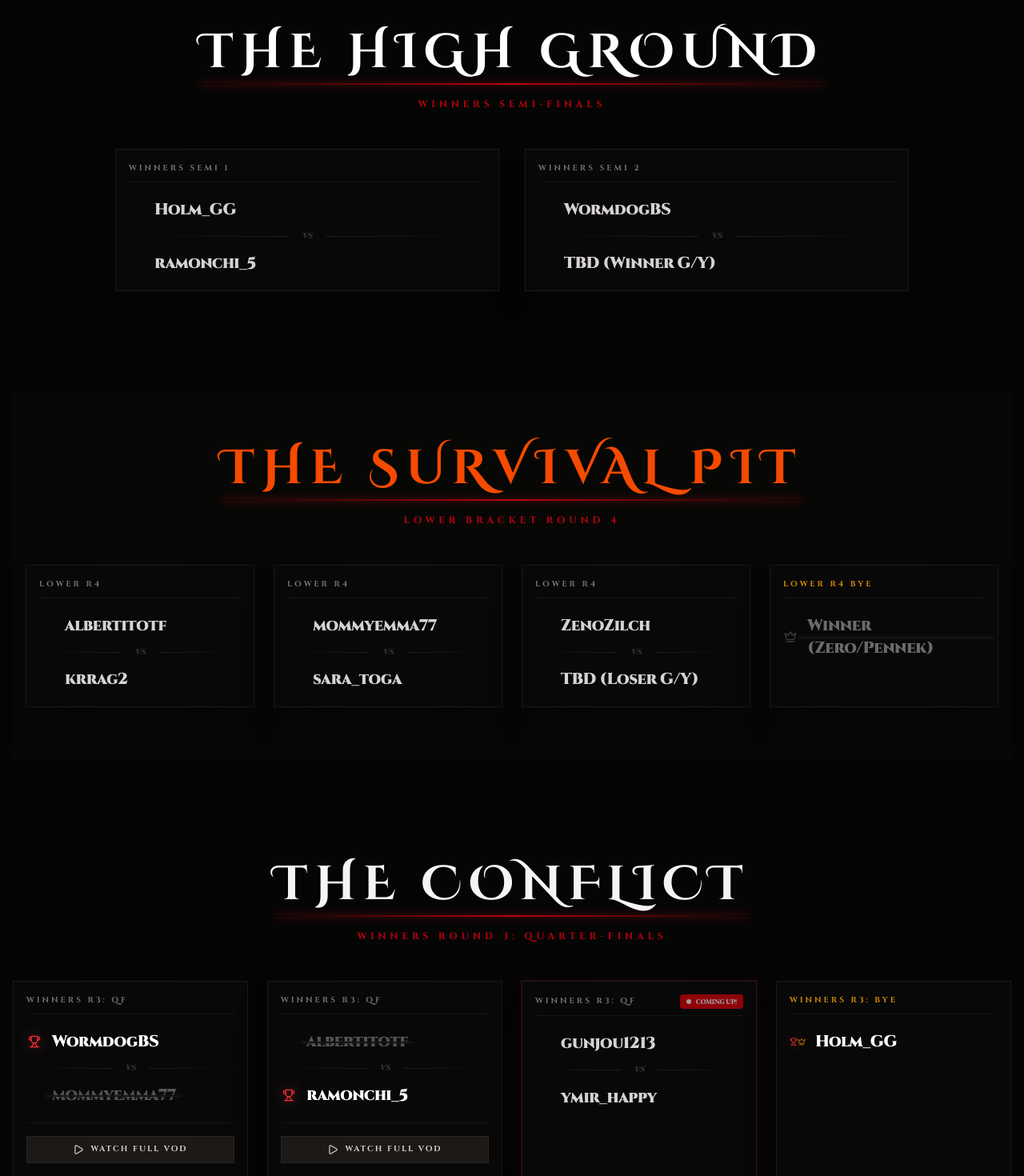
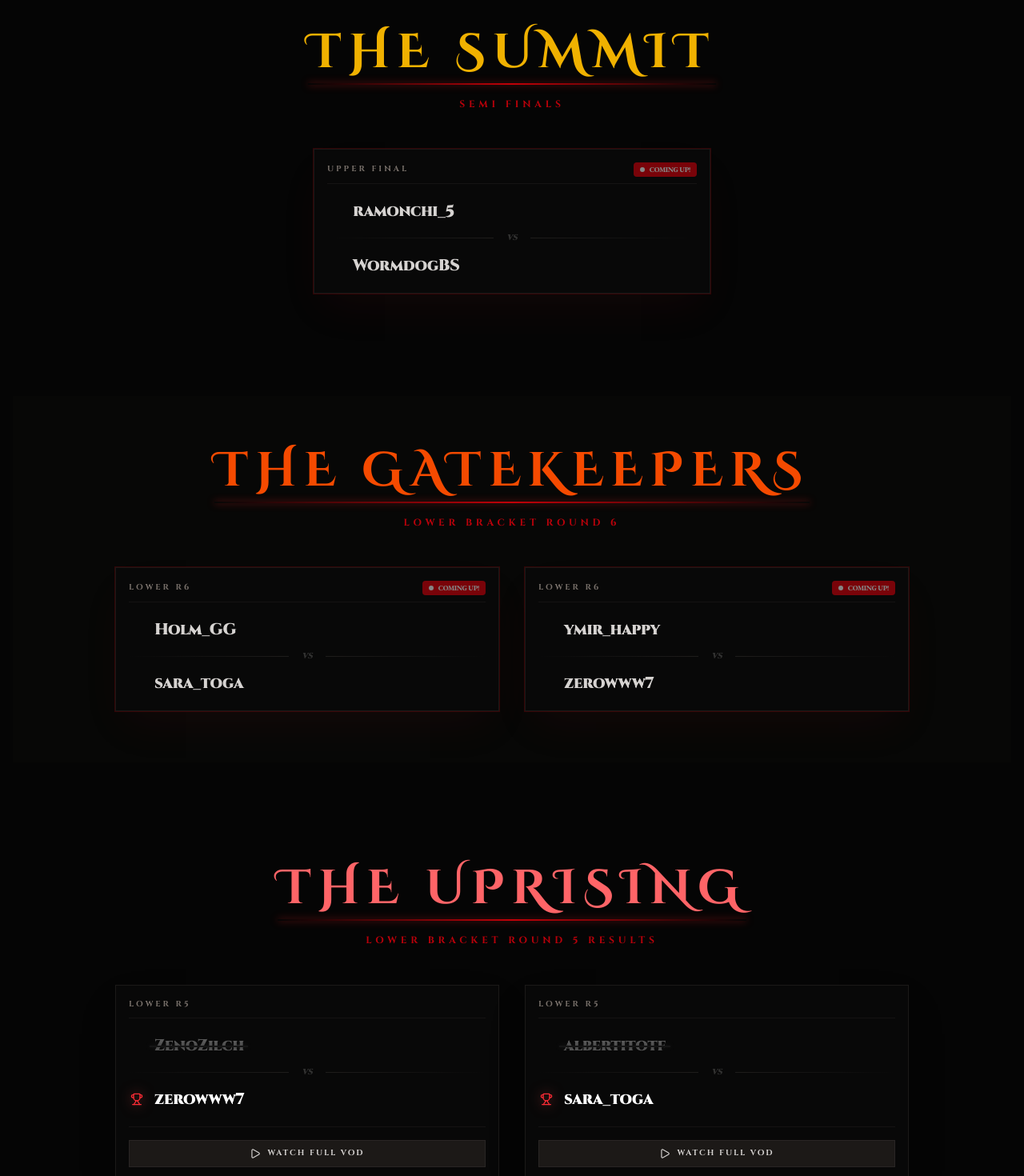
Before and after one commit to seljukdev/sekiro-speedrunning-events, a React (Vite) app: page / in a window 1280 px wide. Shown: the part 640-2110 px from the top of the page at 80% size. Built offline with nearby package versions, Linux system fonts and the light colour scheme.

Commit message:
r6 updates

```diff
--- a/src/App.jsx
+++ b/src/App.jsx
@@ -189,6 +189,7 @@ const LOWER_MATCHES_R2 = [
         winner: "krrag2",
     },
 ];
+
 // --- UPDATED ROUND 3 (WITH WINNERS & VODS) ---
 const UPPER_MATCHES_R3 = [
     {
@@ -197,7 +198,8 @@ const UPPER_MATCHES_R3 = [
         type: "Winners R3: QF",
         winner: "WormdogBS",
         status: "Finished",
-        matchLink: "https://www.youtube.com/live/8DkFSJxJoAI?si=w2MvgHZx-35GxXt8&t=844"
+        matchLink:
+            "https://www.youtube.com/live/8DkFSJxJoAI?si=w2MvgHZx-35GxXt8&t=844",
     },
     {
         p1: CONTESTANTS[1],
@@ -205,20 +207,21 @@ const UPPER_MATCHES_R3 = [
         type: "Winners R3: QF",
         winner: "ramonchi_5",
         status: "Finished",
-        matchLink: "https://www.youtube.com/live/fnZjgdEkTJE?si=HriZvcBGsTHE1j_l&t=3225"
+        matchLink:
+            "https://www.youtube.com/live/fnZjgdEkTJE?si=HriZvcBGsTHE1j_l&t=3225",
     },
     {
         p1: CONTESTANTS[9],
         p2: CONTESTANTS[5],
         type: "Winners R3: QF",
         status: "Gunjou vs Ymir",
-        isLive: true
+        winner: "ymir_happy",
     },
     {
         p1: CONTESTANTS[4],
         p2: { name: "BYE" },
         type: "Winners R3: Bye",
-        winner: "Holm_GG"
+        winner: "Holm_GG",
     },
 ];
 
@@ -227,8 +230,8 @@ const LOWER_MATCHES_R3 = [
         p1: CONTESTANTS[13],
         p2: CONTESTANTS[10],
         type: "Lower R3",
-        status: "Pennek vs Zerowww7",
-        isLive: true
+        winner: "zerowww7",
+        matchLink: "https://www.youtube.com/live/_1kDpPfjT0Y?si=5m8RnC__MPyhq3_3&t=414", // Placeholder from your snippet
     },
     {
         p1: CONTESTANTS[12],
@@ -236,7 +239,8 @@ const LOWER_MATCHES_R3 = [
         type: "Lower R3",
         winner: "krrag2",
         status: "Finished",
-        matchLink: "https://www.youtube.com/live/uEpEOf5gaZI?si=qc_d1fm56jPCAen7&t=209"
+        matchLink:
+            "https://www.youtube.com/live/uEpEOf5gaZI?si=qc_d1fm56jPCAen7&t=209",
     },
     {
         p1: CONTESTANTS[7],
@@ -261,13 +265,15 @@ const UPPER_MATCHES_R4 = [
         p1: CONTESTANTS[4],
         p2: CONTESTANTS[2],
         type: "Winners Semi 1",
-        status: "Holm_GG vs ramonchi_5",
+        winner: "ramonchi_5",
+        matchLink: "https://www.twitch.tv/videos/2691331822"
     },
     {
         p1: CONTESTANTS[0],
-        p2: { name: "TBD (Winner G/Y)" },
+        p2: CONTESTANTS[5], // Ymir
         type: "Winners Semi 2",
-        status: "Wormdog vs TBD",
+        winner: "WormdogBS",
+        matchLink: "https://twitch.tv/videos/example3", // Placeholder from snippet
     },
 ];
 
@@ -276,28 +282,80 @@ const LOWER_MATCHES_R4 = [
         p1: CONTESTANTS[1],
         p2: CONTESTANTS[12],
         type: "Lower R4",
-        status: "albertitotf vs krrag2",
+        winner: "albertitotf",
+        status: "Finished",
+        matchLink: "https://www.youtube.com/live/BCMmhR_J5UM?si=hHWShpyOj_aZGLm9&t=19133"
     },
     {
         p1: CONTESTANTS[3],
         p2: CONTESTANTS[7],
         type: "Lower R4",
-        status: "mommyemma77 vs sara_toga",
+        winner: "sara_toga",
+        status: "Finished",
+        matchLink: "https://www.youtube.com/live/XBqSoyR8CO0?si=i9n9tJK763MpOH5B&t=851"
     },
     {
         p1: CONTESTANTS[11],
-        p2: { name: "TBD (Loser G/Y)" },
+        p2: { name: "gunjou1213" }, // Loser of G/Y (Assuming Gunjou lost based on context)
         type: "Lower R4",
-        status: "ZenoZilch vs TBD",
+        winner: "ZenoZilch",
+        status: "Finished",
+        matchLink: "https://www.youtube.com/live/BCMmhR_J5UM?si=2vbE0URbP5pm2Pf7&t=22805"
     },
     {
-        p1: { name: "Winner (Zero/Pennek)" },
+        p1: CONTESTANTS[10], // zerowww7
         p2: { name: "BYE" },
         type: "Lower R4 Bye",
-        winner: "TBD",
+        winner: "zerowww7",
         status: "Auto-Advance to L5",
     },
 ];
+
+// --- ROUND 5: LOWER BRACKET (RECENT UPSETS) ---
+const LOWER_MATCHES_R5 = [
+    {
+        p1: CONTESTANTS[11], // ZenoZilch
+        p2: CONTESTANTS[10], // zerowww7
+        type: "Lower R5",
+        winner: "zerowww7",
+        status: "UPSET",
+        matchLink: "https://www.youtube.com/live/zjaAC-Huu00?si=e-whTl0lmyqPUIvz&t=3029",
+    },
+    {
+        p1: CONTESTANTS[1], // albertitotf
+        p2: CONTESTANTS[7], // sara_toga
+        type: "Lower R5",
+        winner: "sara_toga",
+        status: "UPSET",
+        matchLink: "https://www.twitch.tv/videos/2691329136",
+    },
+];
+
+// --- NEXT: ROUND 6 (GATEKEEPERS) ---
+const LOWER_MATCHES_R6 = [
+    {
+        p1: CONTESTANTS[4], // Holm_GG (Loser of Upper Semi 1)
+        p2: CONTESTANTS[7], // sara_toga (Winner of Lower R5 Match B)
+        type: "Lower R6",
+        status: "LIVE SOON",
+        description: "Gatekeeper Match",
+    },
+    {
+        p1: CONTESTANTS[5], // ymir_Happy (Loser of Upper Semi 2)
+        p2: CONTESTANTS[10], // zerowww7 (Winner of Lower R5 Match A)
+        type: "Lower R6",
+        status: "LIVE SOON",
+        description: "Gatekeeper Match",
+    },
+];
+
+// --- UPPER FINAL ---
+const UPPER_FINAL = {
+    p1: CONTESTANTS[2], // ramonchi_5
+    p2: CONTESTANTS[0], // WormdogBS
+    type: "Upper Final",
+    status: "Winner to Grand Final",
+};
 
 // --- COMPONENTS ---
 
@@ -590,42 +648,77 @@ export default function App() {
                 id="brackets"
                 className="py-24 px-4 max-w-7xl mx-auto space-y-32"
             >
-                {/* 2. UPPER BRACKET SEMI-FINALS */}
+                {/* 1. SEMI FINALS */}
                 <section>
                     <SectionTitle
-                        title="The High Ground"
-                        subtitle="Winners Semi-Finals"
-                        colorClass="text-white"
+                        title="The Summit"
+                        subtitle="Semi Finals"
+                        colorClass="text-yellow-500"
+                    />
+                    <div className="flex justify-center max-w-5xl mx-auto px-4">
+                        <div className="w-full md:w-1/2">
+                            <MatchCard {...UPPER_FINAL} isLive={true} />
+                        </div>
+                    </div>
+                </section>
+
+                {/* 2. LOWER ROUND 6 (THE GATEKEEPERS) */}
+                <section className="bg-stone-950/40 py-16">
+                    <SectionTitle
+                        title="The Gatekeepers"
+                        subtitle="Lower Bracket Round 6"
+                        colorClass="text-orange-600"
                     />
                     <div className="grid grid-cols-1 md:grid-cols-2 gap-8 max-w-5xl mx-auto px-4">
-                        {UPPER_MATCHES_R4.map((match, i) => (
-                            <MatchCard key={`u4-${i}`} {...match} />
+                        {LOWER_MATCHES_R6.map((match, i) => (
+                            <MatchCard
+                                key={`l6-${i}`}
+                                {...match}
+                                isLive={true}
+                            />
                         ))}
                     </div>
                 </section>
 
-                {/* 3. LOWER BRACKET SURVIVAL */}
-                <section className="bg-stone-950/40 py-16">
+                {/* 3. LOWER ROUND 5 (UPSETS) */}
+                <section>
                     <SectionTitle
-                        title="The Survival Pit"
-                        subtitle="Lower Bracket Round 4"
-                        colorClass="text-orange-600"
+                        title="The Uprising"
+                        subtitle="Lower Bracket Round 5 Results"
+                        colorClass="text-red-400"
                     />
-                    <div className="grid grid-cols-1 md:grid-cols-2 lg:grid-cols-4 gap-6 max-w-7xl mx-auto px-4">
-                        {LOWER_MATCHES_R4.map((match, i) => (
-                            <MatchCard
-                                key={`l4-${i}`}
-                                {...match}
-                                // Add a special highlight for the BYE match
-                                status={
-                                    match.p2.name === "BYE"
-                                        ? "BYE AWARDED"
-                                        : match.status
-                                }
-                            />
+                    <div className="grid grid-cols-1 md:grid-cols-2 gap-8 max-w-5xl mx-auto px-4">
+                        {LOWER_MATCHES_R5.map((match, i) => (
+                            <MatchCard key={`l5-${i}`} {...match} />
                         ))}
                     </div>
                 </section>
+
+                {/* ROUND 4: UPPER */}
+                <div>
+                    <SectionTitle
+                        title="The High Ground"
+                        subtitle="Winners Semi-Finals (Round 4)"
+                    />
+                    <div className="grid grid-cols-1 md:grid-cols-2 gap-6">
+                        {UPPER_MATCHES_R4.map((match, i) => (
+                            <MatchCard key={`r4u-${i}`} {...match} />
+                        ))}
+                    </div>
+                </div>
+
+                {/* ROUND 4: LOWER */}
+                <div>
+                    <SectionTitle
+                        title="The Struggle"
+                        subtitle="Lower Bracket Round 4"
+                    />
+                    <div className="grid grid-cols-1 md:grid-cols-2 lg:grid-cols-4 gap-6">
+                        {LOWER_MATCHES_R4.map((match, i) => (
+                            <MatchCard key={`r4l-${i}`} {...match} />
+                        ))}
+                    </div>
+                </div>
 
                 {/* ROUND 3: UPPER */}
                 <div>
```
